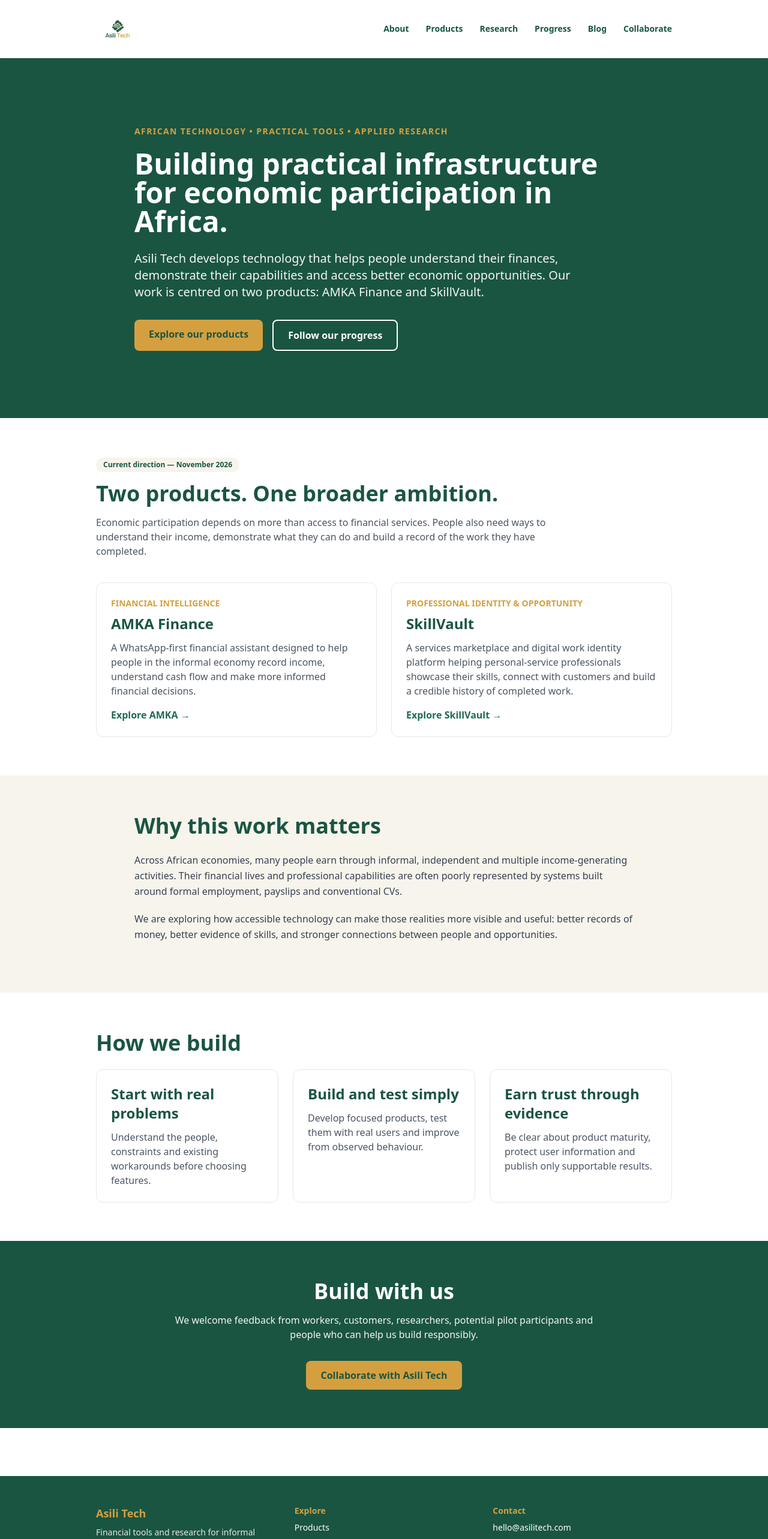
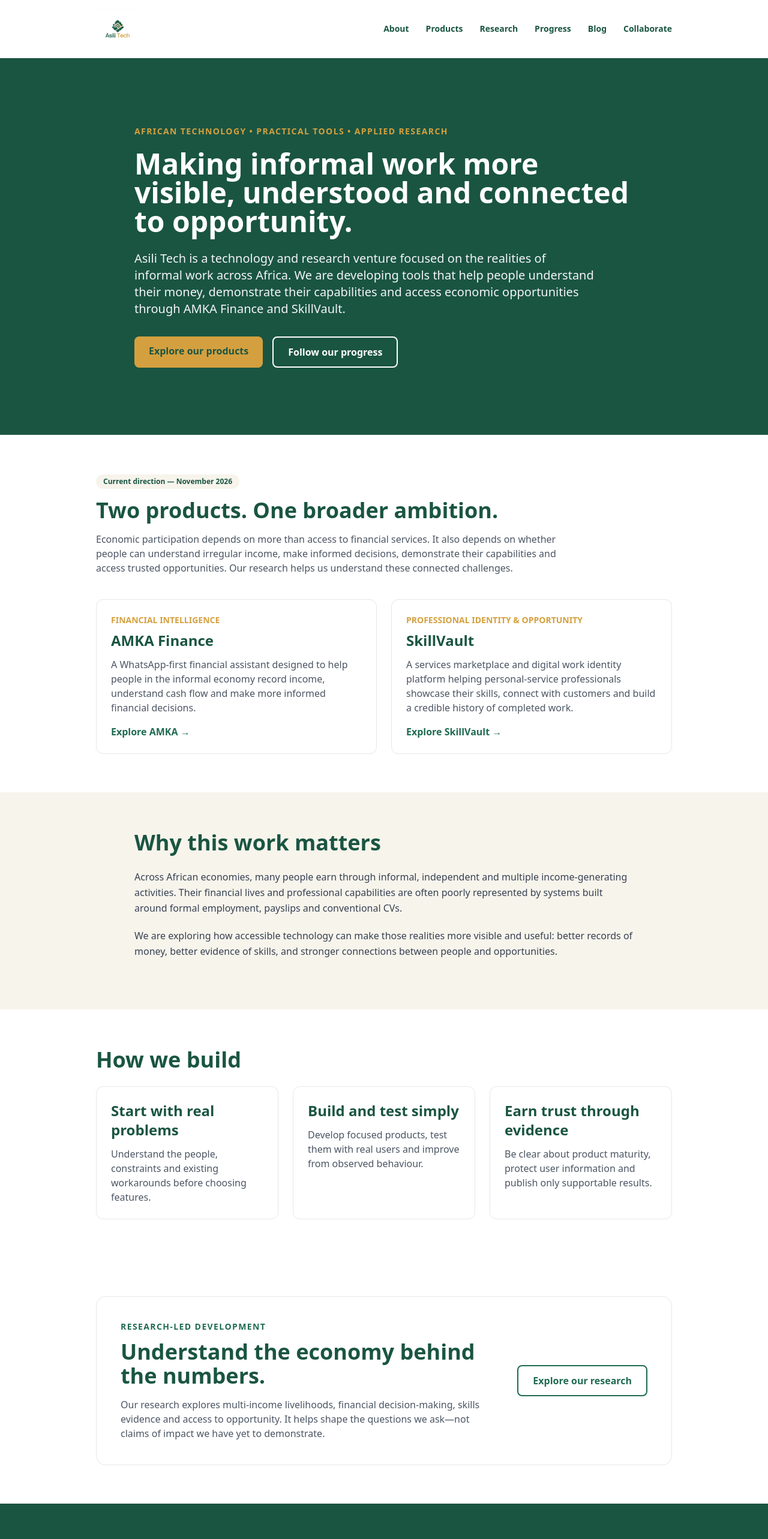
Before and after one commit to Muller007/asilitech-website, a Next.js app: page / in a window 1280 px wide. Shown: the top 2566 px of the page at 60% size. Built offline with nearby package versions, Linux system fonts and the light colour scheme.

Commit message:
Clarify Asili Tech homepage positioning and research connection

```diff
--- a/app/page.tsx
+++ b/app/page.tsx
@@ -10,12 +10,13 @@ export default function Home() {
             African technology • Practical tools • Applied research
           </p>
           <h1 className="mb-6 text-white">
-            Building practical infrastructure for economic participation in Africa.
+            Making informal work more visible, understood and connected to opportunity.
           </h1>
           <p className="mb-8 max-w-3xl text-lg text-gray-100 md:text-xl">
-            Asili Tech develops technology that helps people understand their finances,
-            demonstrate their capabilities and access better economic opportunities.
-            Our work is centred on two products: AMKA Finance and SkillVault.
+            Asili Tech is a technology and research venture focused on the realities of
+            informal work across Africa. We are developing tools that help people
+            understand their money, demonstrate their capabilities and access
+            economic opportunities through AMKA Finance and SkillVault.
           </p>
           <div className="flex flex-col gap-4 sm:flex-row">
             <Link href="/products" className="btn-primary bg-asili-gold text-asili-dark hover:bg-white">
@@ -33,8 +34,9 @@ export default function Home() {
         <h2 className="mb-4">Two products. One broader ambition.</h2>
         <p className="mb-10 max-w-3xl text-gray-600">
           Economic participation depends on more than access to financial services.
-          People also need ways to understand their income, demonstrate what they can do
-          and build a record of the work they have completed.
+          It also depends on whether people can understand irregular income, make
+          informed decisions, demonstrate their capabilities and access trusted
+          opportunities. Our research helps us understand these connected challenges.
         </p>
         <div className="grid gap-6 md:grid-cols-2">
           <div className="card">
@@ -101,6 +103,17 @@ export default function Home() {
         </div>
       </section>
 
+      <section className="section-container py-16">
+        <div className="grid gap-8 rounded-2xl border border-gray-200 p-8 md:grid-cols-[1fr_auto] md:items-center md:p-10">
+          <div className="max-w-3xl">
+            <p className="mb-3 text-sm font-semibold uppercase tracking-widest text-asili-green">Research-led development</p>
+            <h2 className="mb-4">Understand the economy behind the numbers.</h2>
+            <p className="text-gray-600">Our research explores multi-income livelihoods, financial decision-making, skills evidence and access to opportunity. It helps shape the questions we ask—not claims of impact we have yet to demonstrate.</p>
+          </div>
+          <Link href="/research" className="btn-secondary whitespace-nowrap">Explore our research</Link>
+        </div>
+      </section>
+
       <section className="bg-asili-dark py-16 text-white">
         <div className="section-container max-w-3xl text-center">
           <h2 className="mb-4 text-white">Build with us</h2>
```
